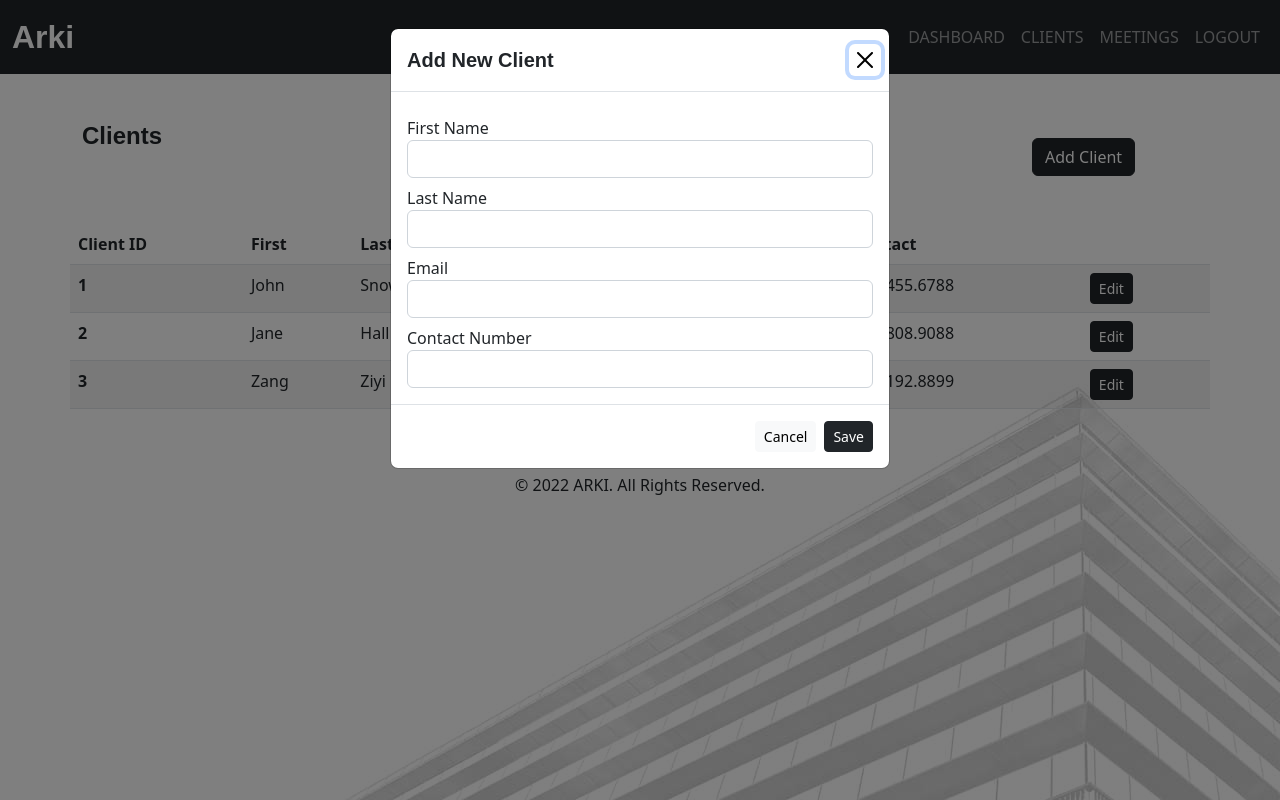
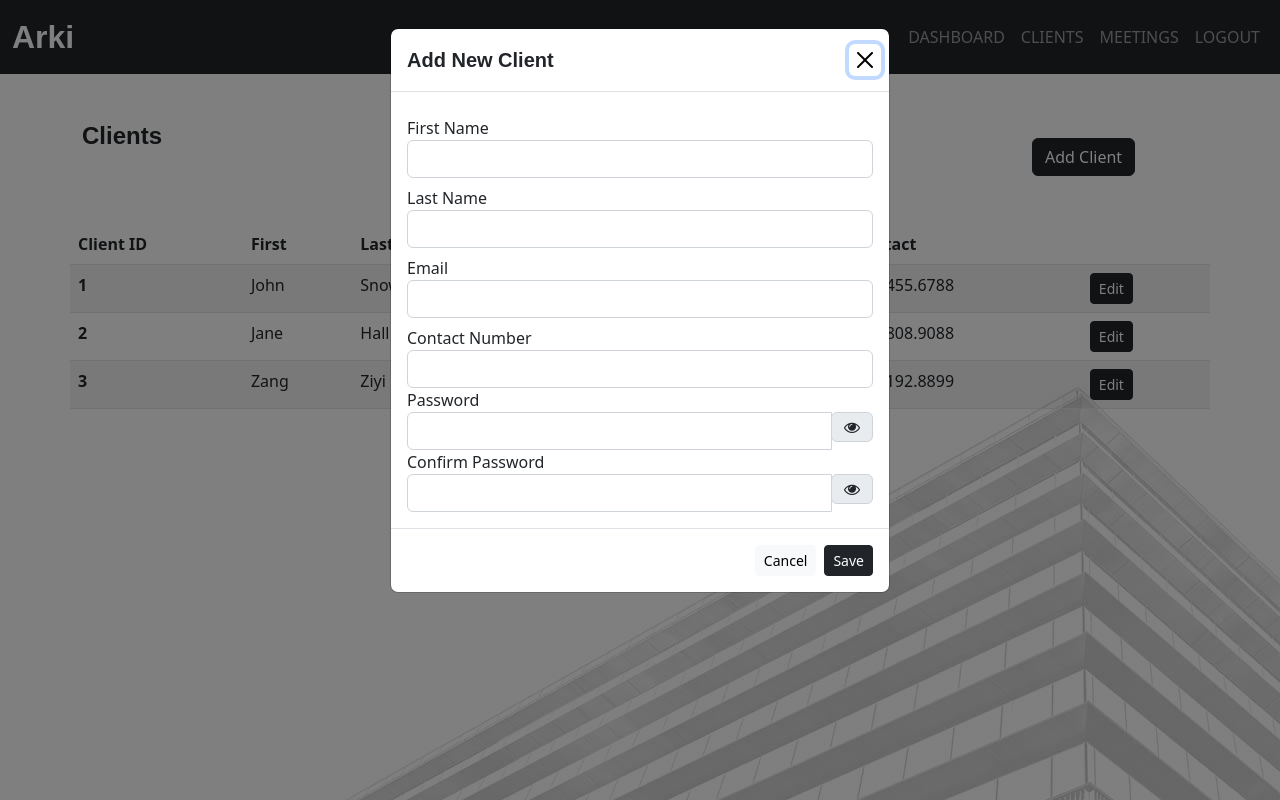
Before and after one commit to rorofernandez/arki, an Angular app: page /clients in a window 1280 px wide. Both pictures are taken after a click on the button "Add Client". Built offline with nearby package versions, Linux system fonts and the light colour scheme; a web font is replaced by a local one.

Commit message:
added password fields on Add Client modal window with show/hide password fields

```diff
--- a/angular.json
+++ b/angular.json
@@ -93,7 +93,8 @@
             "styles": [
               "src/styles.css",
               "node_ modules/bootstrap/dist/css/bootstrap.min.css",
-              "node_modules/bootstrap-icons/font/bootstrap-icons.css"
+              "node_modules/bootstrap-icons/font/bootstrap-icons.css",
+              "node_modules/font-awesome/css/font-awesome.css"
             ],
             "scripts": [
               "node_modules/jquery/dist/jquery.min.js",
--- a/src/app/components/clients/addclient/addclient.component.html
+++ b/src/app/components/clients/addclient/addclient.component.html
@@ -20,6 +20,25 @@
             <label>Contact Number</label>
             <input type="text" class="form-control" name="contact" formControlName="contact">
         </div>
+        <div class="form-group">
+            <label>Password</label>
+            <div class="input-group">
+              <input [type]="fieldTextType ? 'text' : 'password'" class="form-control" formControlName="password"/>
+              <div class="input-group-append">
+                <span class="input-group-text"><i class="fa" [ngClass]="{ 'fa-eye-slash': !fieldTextType, 'fa-eye': fieldTextType }" (click)="toggleFieldTextType()"></i>
+                </span>
+              </div>
+            </div>
+          </div>
+          <div class="form-group">
+            <label>Confirm Password</label>
+            <div class="input-group">
+              <input [type]="repeatFieldTextType ? 'text' : 'password'" class="form-control" formControlName="confirmpassword"/>
+              <div class="input-group-append">
+                <span class="input-group-text"><i class="fa" [ngClass]="{ 'fa-eye-slash': !repeatFieldTextType, 'fa-eye': repeatFieldTextType }" (click)="toggleRepeatFieldTextType()"></i></span>
+              </div>
+            </div>
+          </div>
     </form>
 </div>
 
--- a/src/app/components/clients/addclient/addclient.component.ts
+++ b/src/app/components/clients/addclient/addclient.component.ts
@@ -13,6 +13,8 @@ export class AddclientComponent implements OnInit {
   addClientForm:FormGroup = new FormGroup({});
   loader: boolean = false;
   tempFile: any;
+  fieldTextType: boolean = true;
+  repeatFieldTextType: boolean = true;
 
   @Input() public clientInfo:any;
   @Output() public closeModel: EventEmitter<void> = new EventEmitter<void>();
@@ -25,7 +27,6 @@ export class AddclientComponent implements OnInit {
     } else{
       this.initialForm();
     }
-
   }
 
   initialForm(clientObj: any = null) {
@@ -35,6 +36,8 @@ export class AddclientComponent implements OnInit {
         lastName: ["", Validators.required],
         email: ["", Validators.required],
         contact: ["", Validators.required],
+        password: ["", Validators.required],
+        confirmpassword: ["", Validators.required],
         clientId: [null],
         addedOn: []
       });
@@ -44,6 +47,8 @@ export class AddclientComponent implements OnInit {
         lastName: [clientObj.lastName, Validators.required],
         email: [clientObj.email, Validators.required],
         contact: [clientObj.contact, Validators.required],
+        password: [clientObj.password, Validators.required],
+        confirmpassword: [clientObj.confirmpassword, Validators.required],
         clientId: [clientObj.clientId]
       });
     }
@@ -52,4 +57,13 @@ export class AddclientComponent implements OnInit {
   close() {
     this.closeModel.emit();
   }
+
+  toggleFieldTextType() {
+    this.fieldTextType = !this.fieldTextType;
+  }
+  toggleRepeatFieldTextType() {
+    this.repeatFieldTextType = !this.repeatFieldTextType;
+  }
+
+
 }
--- a/src/styles.css
+++ b/src/styles.css
@@ -1,4 +1,5 @@
 @import '~bootstrap/dist/css/bootstrap.min.css';
+@import '~font-awesome/css/font-awesome.css';
 @import url("https://use.typekit.net/gvs0nln.css");
 
 h1 {
```
